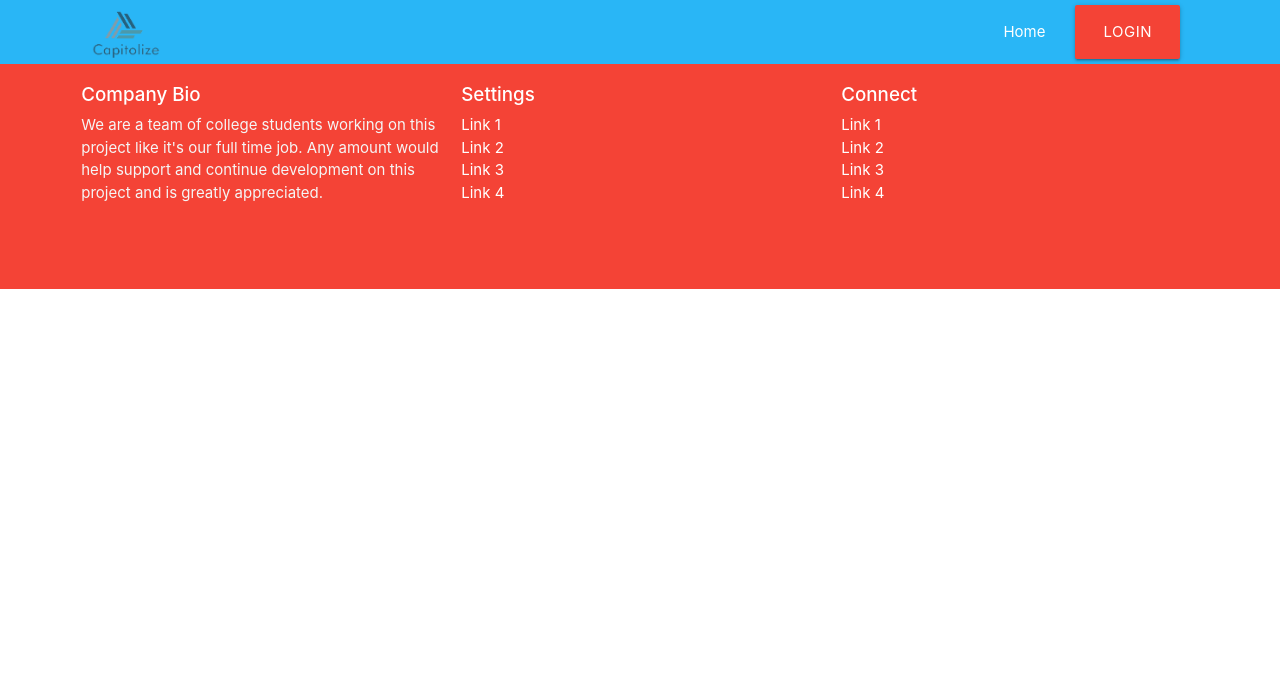
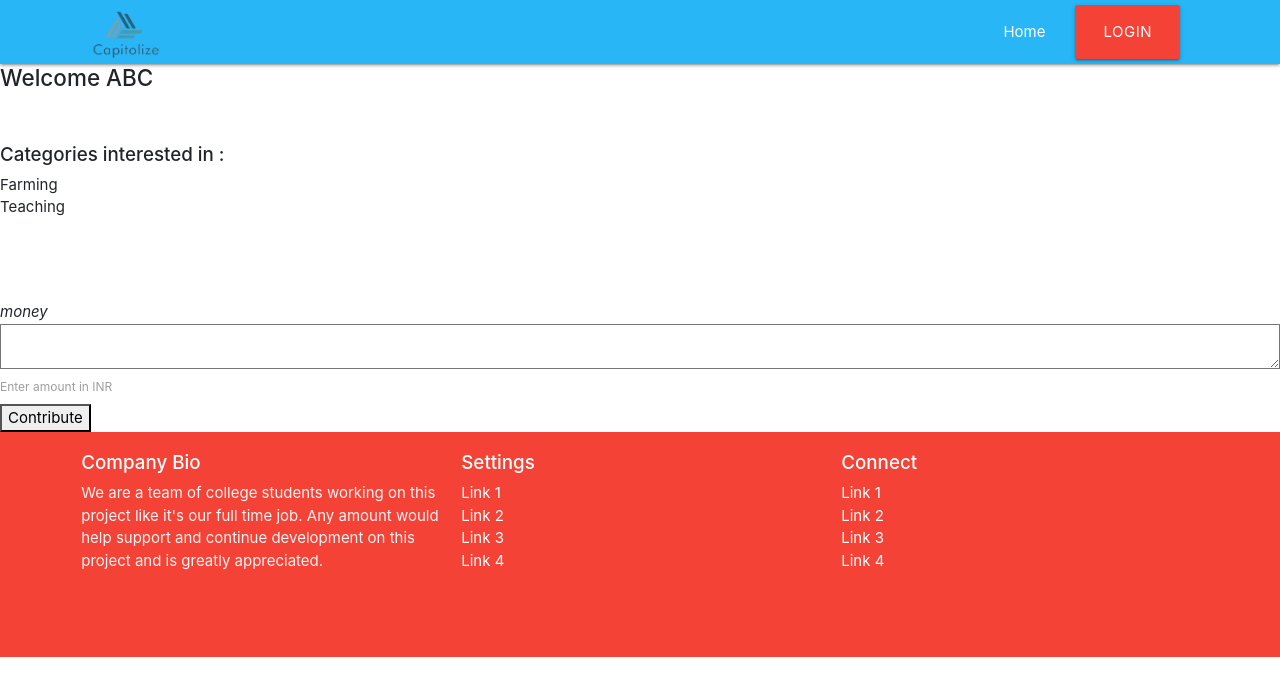
Before and after one commit to SweetShot/HackMCapitolize, an Angular app in the folder client/: page /contribute-amt in a window 1280 px wide. Before the commit this address led to /. Shown: the top 696 px of the page. Built offline with nearby package versions, Linux system fonts and the light colour scheme.

Commit message:
Minor fixes

```diff
--- a/client/src/app/app.module.ts
+++ b/client/src/app/app.module.ts
@@ -19,7 +19,9 @@ const appRoutes: Routes = [
   {path: '', component: HomeComponent},
   {path: 'login', component: LoginComponent},
   {path: 'startFR', component: StartFRComponent},
-  {path: 'dashboard', component: DashboardComponent}
+  {path: 'dashboard', component: DashboardComponent},
+  {path: 'contribute', component: ContributeComponent},
+  {path: 'contribute-amt', component: ContributeAmountComponent}
 ];
 
 @NgModule({
--- a/client/src/app/components/dashboard/dashboard.component.html
+++ b/client/src/app/components/dashboard/dashboard.component.html
@@ -52,8 +52,8 @@
                   <span><del>Miscellaneous</del></span>
                 </label>
             </p>
-            <button type="submit" name="action" class="btn-large waves-light red" router-link="/startFR">Start Fundraiser</button>
-            <button type="submit" name="action" class="btn-large waves-light red" router-link="/contribute">Contribute</button>
+            <button type="submit" name="action" class="btn-large waves-light red" routerLink="/startFR">Start Fundraiser</button>
+            <button type="submit" name="action" class="btn-large waves-light red" routerLink="/contribute">Contribute</button>
         </form>
     </ul>
     <br><br><br><br><br>
--- a/client/src/app/navbar/navbar.component.html
+++ b/client/src/app/navbar/navbar.component.html
@@ -4,12 +4,14 @@
         <ul class="right hide-on-med-and-down">
             <li><a routerLink="/">Home</a></li>
             <li><a routerLink="/login" class="btn-large waves-effect waves-light red" id="loginbutton" *ngIf="!isLogin">Login</a></li>
+            <li><a routerLink="/dashboard" class="btn-large waves-effect waves-light red " id="logoutbutton" *ngIf="isLogin">Dashboard</a></li>
             <li><a routerLink="/logout" class="btn-large waves-effect waves-light red " id="logoutbutton" *ngIf="isLogin">Logout</a></li>
         </ul>
 
         <ul id="nav-mobile" class="sidenav">
             <li><a routerLink="/">Home</a></li>
             <li><a routerLink="/login" class="btn-large waves-effect waves-light red" id="loginbutton" *ngIf="!isLogin">Login</a></li>
+            <li><a routerLink="/dashboard" class="btn-large waves-effect waves-light red " id="logoutbutton" *ngIf="isLogin">Dashboard</a></li>
             <li><a routerLink="/logout" class="btn-large waves-effect waves-light red" id="logoutbutton" *ngIf="isLogin">Logout</a></li>
         </ul>
         <a href="#" data-target="nav-mobile" class="sidenav-trigger"><i class="material-icons">menu</i></a>
```
